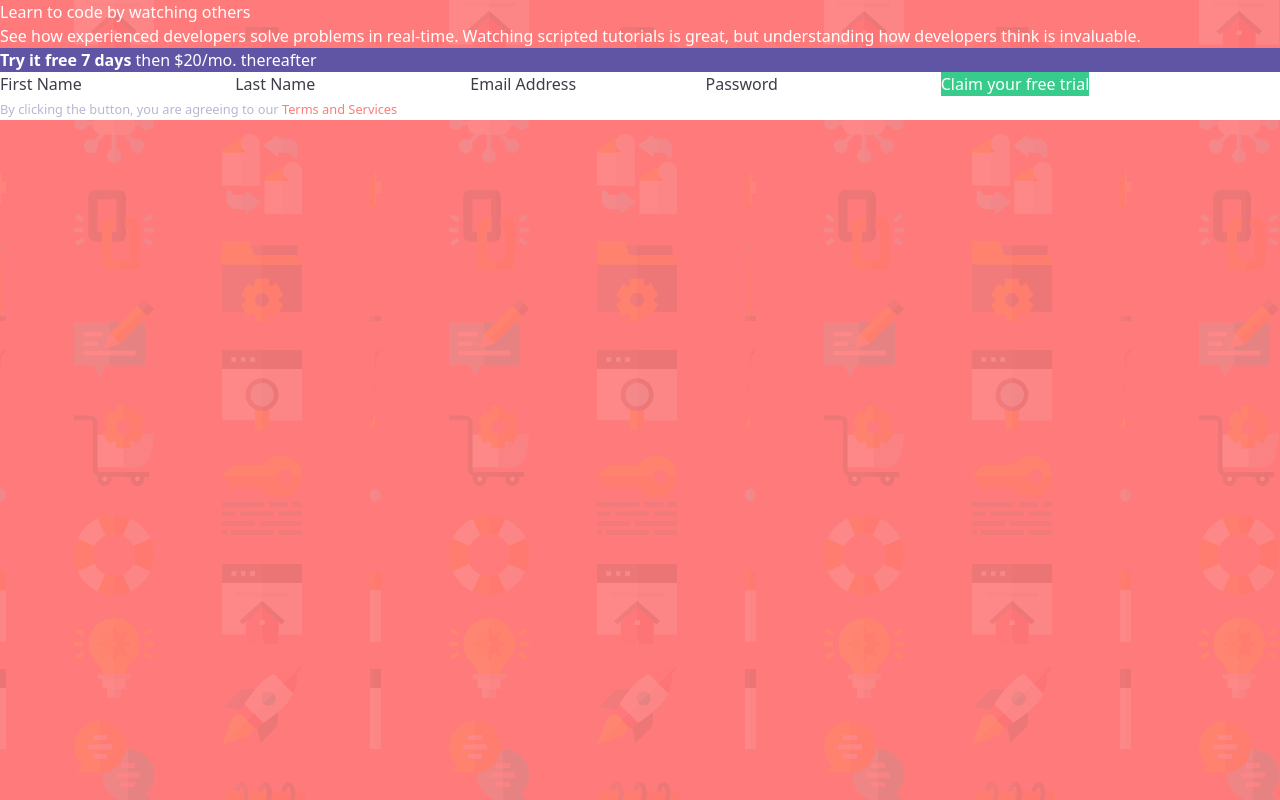
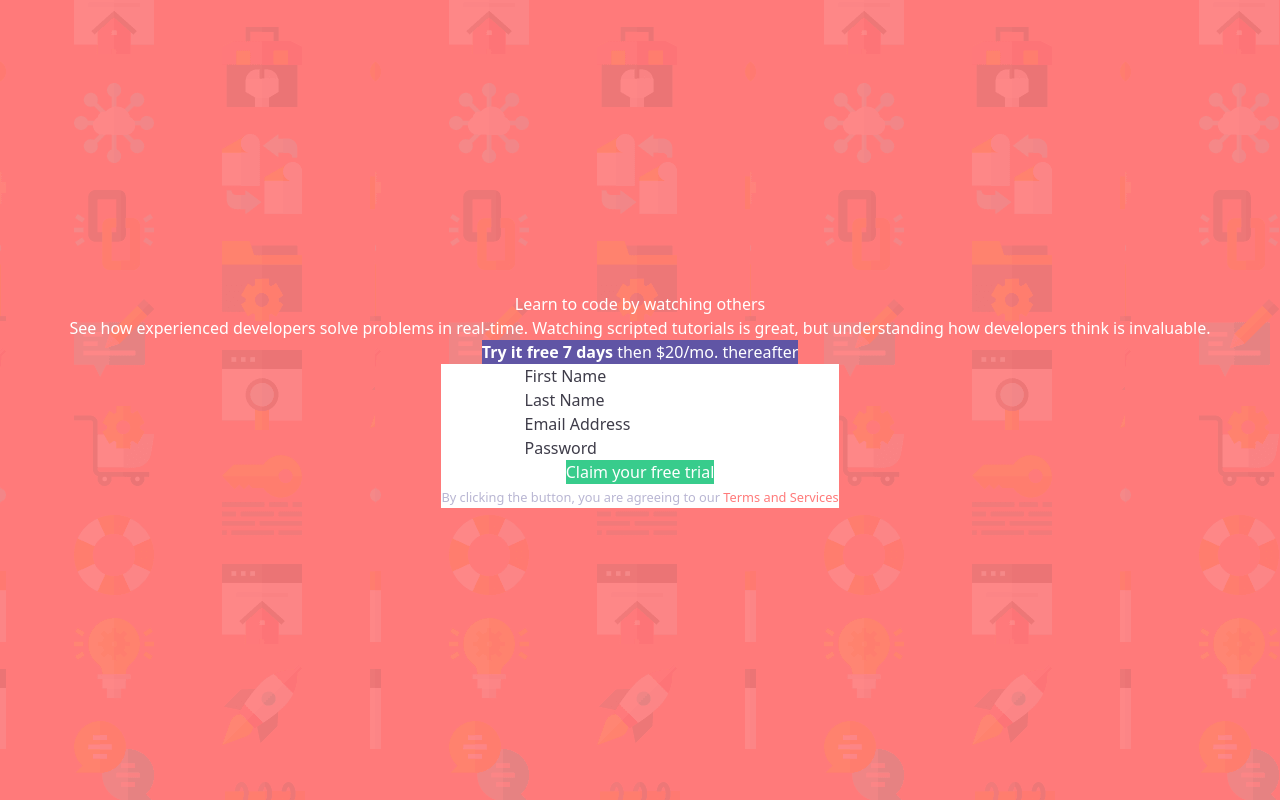
Before and after one commit to StephenYu2018/intro-component-with-signup-form-master, a website: page index.html in a window 1280 px wide. Drawn offline with Linux system fonts and the light colour scheme.

Commit message:
add positioning to elements

```diff
--- a/index.html
+++ b/index.html
@@ -14,20 +14,21 @@
   <title>Frontend Mentor | Intro component with sign up form</title>
 </head>
 <body>
-  <main class="bg-red bg-[url('../images/bg-intro-mobile.png')] min-h-screen">
+  <main class="bg-red bg-[url('../images/bg-intro-mobile.png')] min-h-screen
+  flex flex-col justify-center items-center">
     <header>
-      <h1 class="text-white">Learn to code by watching others</h1>
-      <p class="text-white">
+      <h1 class="text-white text-center">Learn to code by watching others</h1>
+      <p class="text-white text-center">
       	See how experienced developers solve problems in real-time. Watching
 	scripted tutorials is great, but understanding how developers think is
 	invaluable.
       </p>
     </header>
-    <section>
-      <h2 class="bg-blue text-white">
+    <section class="flex flex-col items-center">
+      <h2 class="bg-blue text-white text-center">
 	<b>Try it free 7 days</b> then $20/mo. thereafter
       </h2>
-      <form class="bg-white">
+      <form class="bg-white flex flex-col items-center">
         <label for="first-name" class="fixed top-[-99rem] left-[-99rem]">
 	  First Name
 	</label>
@@ -56,7 +57,7 @@
         <button type="submit" class="bg-green text-white">
           Claim your free trial
         </button>
-        <p><small class="text-grayish-blue">
+        <p class="text-center"><small class="text-grayish-blue">
 	  By clicking the button, you are agreeing to our
           <a href="#" class="text-red">Terms and Services</a>
         </small></p>
```
Also changed, not shown: dist/styles.css.
